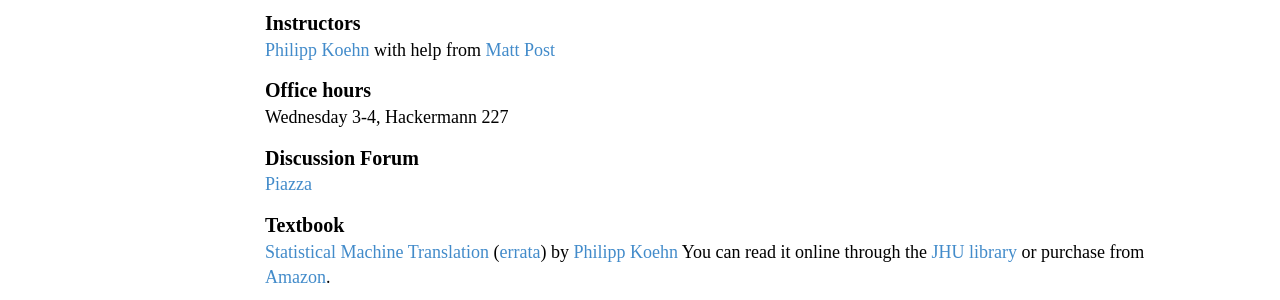
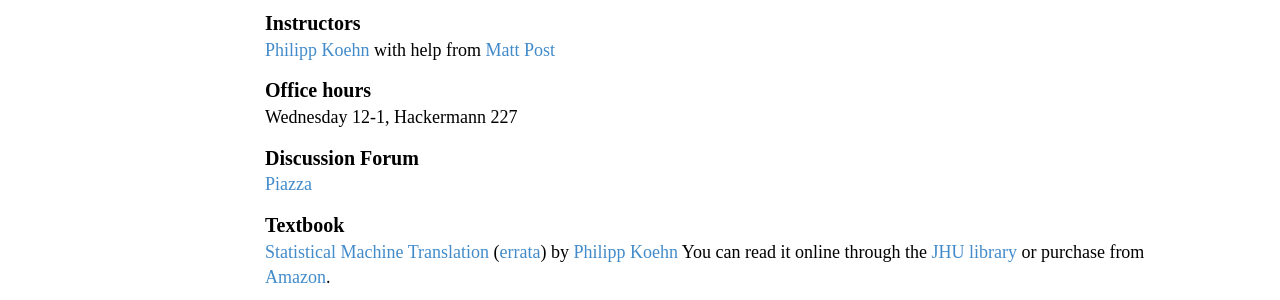
Before and after one commit to mt-class/jhu, a Jekyll site: the page built from index.md, in a window 1280 px wide and 1077 px high. Shown: the part 442-742 px from the top of the window. Built offline with Jekyll 4.4.1, drawn with Linux system fonts in a browser that asks for light colours; nearby versions of some CDN libraries; some web fonts are replaced.

Commit message:
Update index.md

```diff
--- a/index.md
+++ b/index.md
@@ -36,7 +36,7 @@ Instructors
   [Matt Post](http://www.cs.jhu.edu/~post/)
 
 Office hours
-: Wednesday 3-4, Hackermann 227
+: Wednesday 12-1, Hackermann 227
 
 Discussion Forum
 : [Piazza](https://piazza.com/jhu/spring2015/en600468/home)
```
